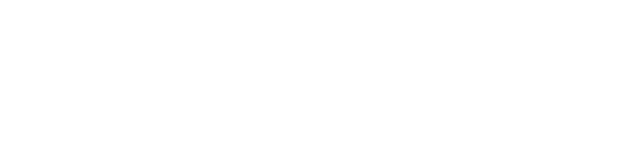
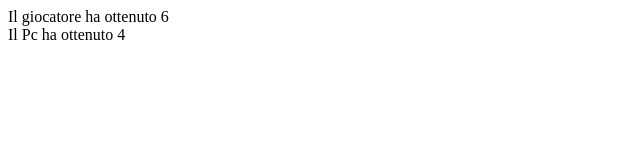
Before and after one commit to fdeluca85/js-mail-dadi, a plain HTML site: page dadi/index.html in a window 1280 px wide. Shown: the whole page, without its empty margins (0-640 px from the left). Drawn offline with Linux system fonts and the light colour scheme.

Commit message:
console log

```diff
--- a/dadi/index.html
+++ b/dadi/index.html
@@ -5,10 +5,14 @@
     <meta http-equiv="X-UA-Compatible" content="IE=edge">
     <meta name="viewport" content="width=device-width, initial-scale=1.0">
     <title>Dadi</title>
-
-    <script src="./js/script.js"></script>
 </head>
 <body>
 
+
+   <div id="giocatore"></div>
+   <div id="pc"></div>
+
+
+    <script src="./js/script.js"></script>
 </body>
 </html>
--- a/dadi/js/script.js
+++ b/dadi/js/script.js
@@ -0,0 +1,42 @@
+//Gioco dei dadi Generare un numero random da 1 a 6, sia per il giocatore sia per il computer. Stabilire il vincitore, in base a chi fa il punteggio più alto.
+
+
+// alert ("ciao");
+
+    // let giocatore = Math.round(Math.random()*5+1);
+    // document.getElementById("giocatore").innerHTML ="Il giocatore ha ottenuto " + giocatore;
+    // console.log(giocatore);
+
+
+	// let pc = Math.round(Math.random()*5+1);
+    // document.getElementById("pc").innerHTML ="Il pc ha ottenuto " + pc;
+    // console.log(pc);
+
+
+    const giocatore = "giocatore"
+    const pc = "pc"
+
+
+    const numeroGiocatore = Math.floor(Math.random() * 6) + 1;
+        console.log("numero del giocatore " + numeroGiocatore);
+
+        document.getElementById("giocatore").innerHTML ="Il giocatore ha ottenuto " + numeroGiocatore;
+
+        const numeroPc = Math.floor(Math.random() * 6) + 1;
+        console.log("numero del PC " + numeroPc);
+        document.getElementById("pc").innerHTML ="Il Pc ha ottenuto " + numeroPc;
+
+    let gioco
+
+
+        if (numeroGiocatore === numeroPc) {
+            console.log("pareggio");
+        }
+
+        else if (numeroGiocatore > numeroPc) {
+            console.log("giocatore vince");
+        }
+
+        else {
+            console.log("pc vince");
+        }
```
